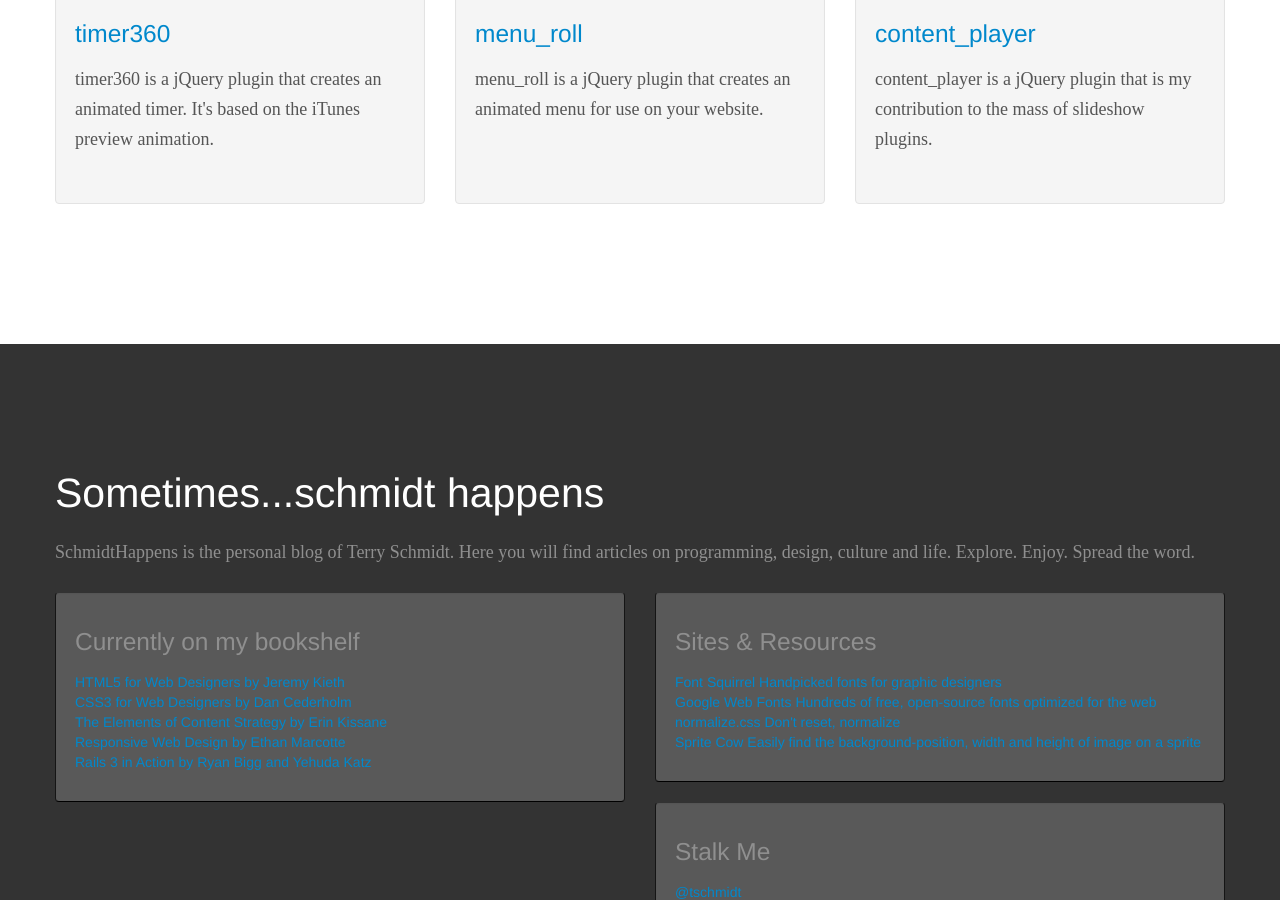
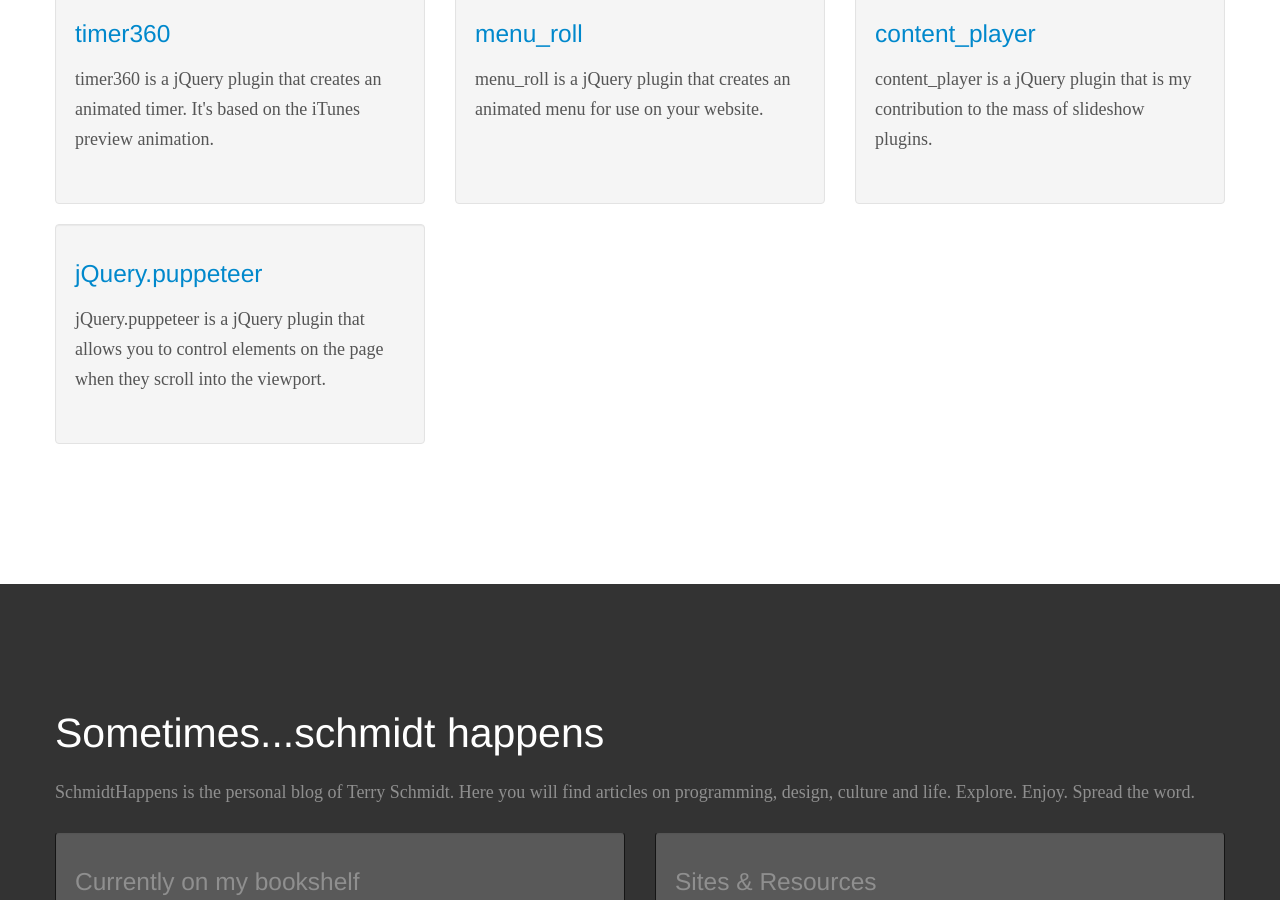
Before and after one commit to tschmidt/tschmidt.github.com, a Jekyll site: the page built from projects.html, in a window 1280 px wide and 900 px high, scrolled down 533 px. Built offline with Jekyll 4.4.1, drawn with Linux system fonts in a browser that asks for light colours; nearby versions of some CDN libraries; Markdown is read by kramdown in place of the engine named in the settings.

Commit message:
Add links to jQuery.puppeteer plugin

```diff
--- a/projects.html
+++ b/projects.html
@@ -44,4 +44,16 @@
       </div>
     </div>
   </div>
+
+	<div class='row-fluid'>
+    <div class='span4'>
+      <div class='well well-showcase'>
+        <h3><a href="http://schmidt-happens.com/jquery.puppeteer/">jQuery.puppeteer</a></h3>
+        <p>
+          jQuery.puppeteer is a jQuery plugin that allows you to control elements on the page
+					when they scroll into the viewport.
+        </p>
+      </div>
+    </div>
+  </div>
 </article>
```
